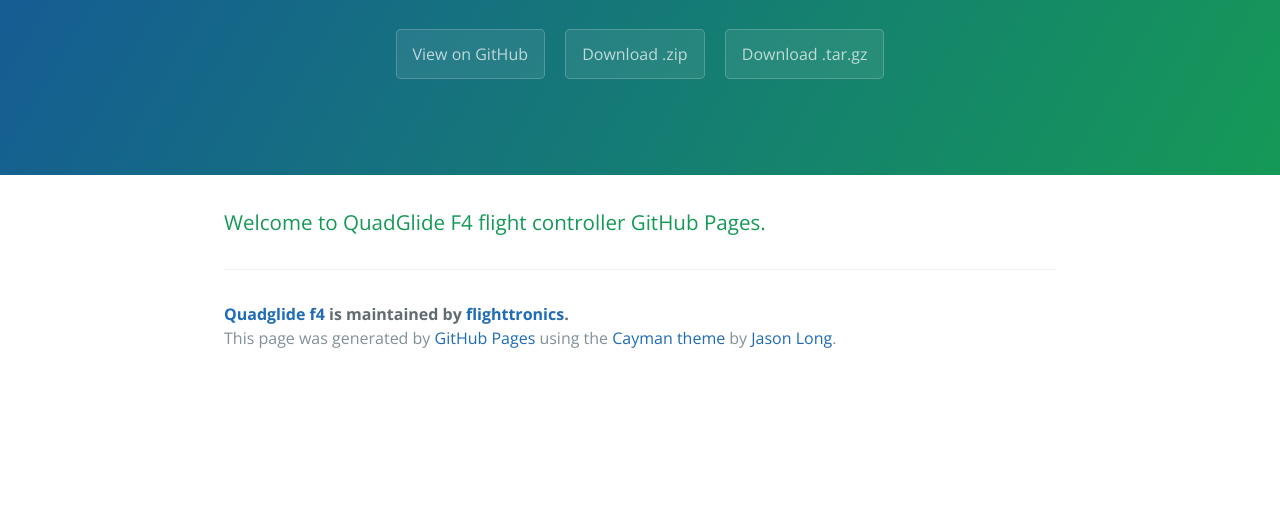
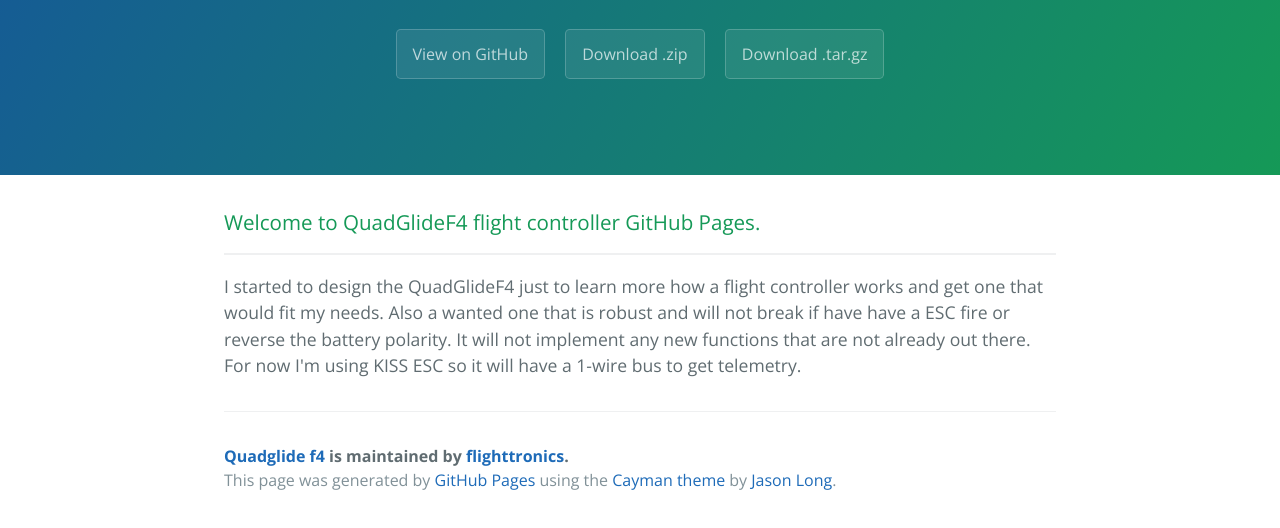
Before and after one commit to flighttronics/QuadGlide_F4, a plain HTML site: page index.html in a window 1280 px wide. Shown: the part 208-736 px from the top of the page. Drawn offline with nearby package versions, Linux system fonts and the light colour scheme.

Commit message:
Create gh-pages branch via GitHub

```diff
--- a/index.html
+++ b/index.html
@@ -20,7 +20,12 @@
 
     <section class="main-content">
       <h3>
-<a id="welcome-to-quadglide-f4-flight-controller-github-pages" class="anchor" href="#welcome-to-quadglide-f4-flight-controller-github-pages" aria-hidden="true"><span aria-hidden="true" class="octicon octicon-link"></span></a>Welcome to QuadGlide F4 flight controller GitHub Pages.</h3>
+<a id="welcome-to-quadglidef4-flight-controller-github-pages" class="anchor" href="#welcome-to-quadglidef4-flight-controller-github-pages" aria-hidden="true"><span aria-hidden="true" class="octicon octicon-link"></span></a>Welcome to QuadGlideF4 flight controller GitHub Pages.</h3>
+
+<hr>
+
+<p>I started to design the QuadGlideF4 just to learn more how a flight controller works and get one that would fit my needs.
+Also a wanted one that is robust and will not break if have have a ESC fire or reverse the battery polarity. It will not implement any new functions that are not already out there. For now I'm using KISS ESC so it will have a 1-wire bus to get telemetry. </p>
 
       <footer class="site-footer">
         <span class="site-footer-owner"><a href="https://github.com/flighttronics/QuadGlide_F4">Quadglide f4</a> is maintained by <a href="https://github.com/flighttronics">flighttronics</a>.</span>
--- a/params.json
+++ b/params.json
@@ -1,6 +1,6 @@
 {
   "name": "Quadglide f4",
   "tagline": "Just another flight controller for racing multirotors",
-  "body": "### Welcome to QuadGlide F4 flight controller GitHub Pages.\r\n",
+  "body": "### Welcome to QuadGlideF4 flight controller GitHub Pages.\r\n***\r\n\r\nI started to design the QuadGlideF4 just to learn more how a flight controller works and get one that would fit my needs.\r\nAlso a wanted one that is robust and will not break if have have a ESC fire or reverse the battery polarity. It will not implement any new functions that are not already out there. For now I'm using KISS ESC so it will have a 1-wire bus to get telemetry. \r\n\r\n\r\n",
   "note": "Don't delete this file! It's used internally to help with page regeneration."
 }
```
